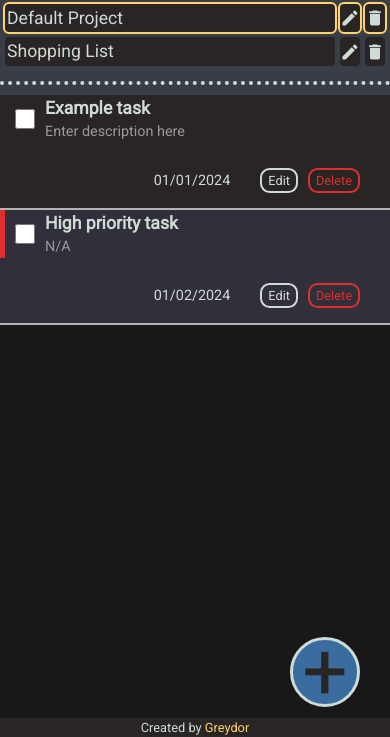
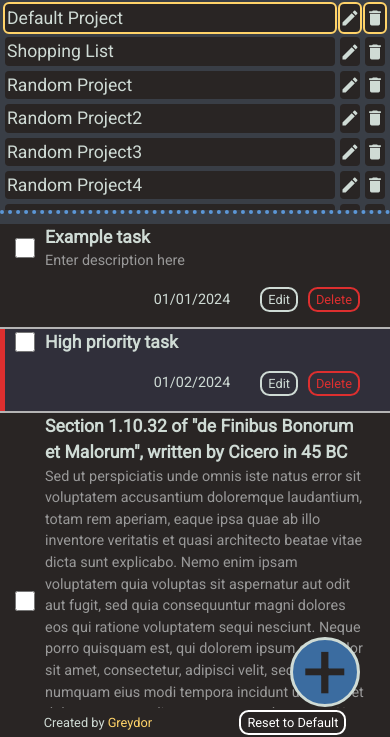
Before and after one commit to greydor/ToDo-List, a website built with webpack: page src/index.html in a window 390 px wide. Shown: the part 107-844 px from the top of the page. Built offline with nearby package versions, Linux system fonts and the light colour scheme.

Commit message:
Fix bugs for mobile ui

```diff
--- a/package.json
+++ b/package.json
@@ -11,6 +11,10 @@
   "license": "ISC",
   "devDependencies": {
     "css-loader": "^6.7.3",
+    "eslint": "^8.42.0",
+    "eslint-config-airbnb-base": "^15.0.0",
+    "eslint-config-prettier": "^8.8.0",
+    "eslint-plugin-import": "^2.27.5",
     "file-loader": "^6.2.0",
     "html-loader": "^4.2.0",
     "html-webpack-plugin": "^5.5.0",
--- a/src/css/styles.css
+++ b/src/css/styles.css
@@ -3,6 +3,7 @@
 :root {
     --dark: rgb(41, 37, 36);
     --light: rgb(207, 219, 213);
+    --light-accent-1: #5c97d7;
 }
 
 html {
@@ -25,7 +26,7 @@ ul {
 body {
     display: grid;
     grid-template-columns: 1fr 2fr;
-    grid-template-rows: 100px 1fr 1.5rem;
+    grid-template-rows: 100px 1fr auto;
     background-color: rgb(57, 62, 70);
     min-width: 320px;
 }
@@ -40,7 +41,7 @@ header {
 
 h1 {
     text-align: center;
-    border-bottom: solid 2px #3b6ca0;
+    border-bottom: solid 2px var(--light-accent-1);
     margin-bottom: 5px;
     font-size: 2rem;
     font-weight: bold;
@@ -257,7 +258,11 @@ h1 {
     padding: 0px 20px 0 0px;
     border-bottom: solid 2px rgb(180, 180, 180);
     color: var(--light);
-    flex-wrap:wrap
+}
+
+.task-info-container {
+    flex-wrap:wrap;
+    flex: 1
 }
 
 .task-date {
@@ -356,11 +361,12 @@ footer {
     background-color: var(--dark);
     color: var(--light);
     display: flex;
-    justify-content: center;
+    justify-content: space-around;
     align-items: center;
     font-size: .8rem;
     grid-column: 1 / 2;
     grid-row: -2 / -1;
+    padding: 2px 0;
 }
 
 .footer-text a {
@@ -374,6 +380,16 @@ footer {
     color: rgb(223, 47, 47)
 }
 
+.btn-reset {
+    border: solid white 2px;
+    color: white;
+    background-color: var(--dark);
+    border-radius: .6rem;
+    padding: 1px 6px;
+    font-size: .8rem;
+}
+
+
 @media (max-width: 800px) {
     body {
         display: flex;
@@ -385,15 +401,16 @@ footer {
     }
 
     .projects {
-        border-bottom: dotted 4px var(--light);
+        border-bottom: dotted 4px var(--light-accent-1);
         margin-bottom: 10px;
         padding-bottom: 10px;
+        max-height: 220px;
+        overflow-y: scroll;
     }
 
     .task-container {
         border-left: none;
-        flex: 1
-
+        flex: 1;
     }
 
     .form-add-task {
--- /dev/null
+++ b/src/footer.js
@@ -0,0 +1,16 @@
+import projectList from "./projectList";
+import { renderTaskList, hideTaskList } from "./renderTask";
+import { hideProjects, renderProjects, highlightActiveProject } from "./renderProjects"
+import { storeProjectList } from "./localDataStorage";
+
+const btnReset = document.querySelector(".btn-reset")
+btnReset.addEventListener("click", () => {
+  projectList.resetToDefault()
+  hideProjects();
+  renderProjects();
+  projectList.activeIndex = 0;
+  hideTaskList();
+  renderTaskList();
+  highlightActiveProject();
+  storeProjectList();
+})
--- a/src/index.html
+++ b/src/index.html
@@ -64,6 +64,7 @@
     </div>
     <footer>
       <div class="footer-text">Created by <a href="https://github.com/greydor">Greydor</a></div>
+      <button class="btn-reset">Reset to Default</button>
     </footer>
     <div class="overlay">
       <form action="/" class="form-add-task">
--- a/src/index.js
+++ b/src/index.js
@@ -1,4 +1,5 @@
 import formHandler from "./formHandler";
+import "./footer";
 import { renderTaskList } from "./renderTask";
 import {
     renderProjects,
--- a/src/projectList.js
+++ b/src/projectList.js
@@ -4,6 +4,7 @@ import taskList from "./taskList";
 import task from "./task";
 
 const projectList = (() => {
+
   const task1 = task(
     "Example task",
     "Enter description here",
@@ -11,30 +12,65 @@ const projectList = (() => {
     "Low",
     false
   );
-    const task2 = task(
-        "High priority task",
-        "N/A",
+  const task2 = task("High priority task", "", "01/02/2024", "High", false);
+  const task3 = task(
+    'Section 1.10.32 of "de Finibus Bonorum et Malorum", written by Cicero in 45 BC',
+    "Sed ut perspiciatis unde omnis iste natus error sit voluptatem accusantium doloremque laudantium, totam rem aperiam, eaque ipsa quae ab illo inventore veritatis et quasi architecto beatae vitae dicta sunt explicabo. Nemo enim ipsam voluptatem quia voluptas sit aspernatur aut odit aut fugit, sed quia consequuntur magni dolores eos qui ratione voluptatem sequi nesciunt. Neque porro quisquam est, qui dolorem ipsum quia dolor sit amet, consectetur, adipisci velit, sed quia non numquam eius modi tempora incidunt ut labore et dolore magnam aliquam quaerat voluptatem. Ut enim ad minima veniam, quis nostrum exercitationem ullam corporis suscipit laboriosam, nisi ut aliquid ex ea commodi consequatur?",
+    "01/02/2024",
+    "Low",
+    false
+  );
+  const task4 = task(
+    "Buy low, sell high",
+    "Get rich quick",
     "01/02/2024",
     "High",
     false
   );
 
-    const task3 = task("Buy fruit", "Apples, bananas, raspberries", "", "Low", true);
-    const task4 = task("Buy soap", "", "", "High", false);
+  const task5 = task(
+    "Buy fruit",
+    "Apples, bananas, raspberries",
+    "",
+    "Low",
+    true
+  );
+  const task6 = task("Buy soap", "", "", "High", false);
+  const task7 = task("Buy bread", "", "", "Low", false);
 
   const exampleTasks = taskList();
   exampleTasks.add(task1);
   exampleTasks.add(task2);
+  exampleTasks.add(task3);
+  exampleTasks.add(task4);
 
   const exampleTasks2 = taskList();
-    exampleTasks2.add(task3);
-    exampleTasks2.add(task4);
+  exampleTasks2.add(task5);
+  exampleTasks2.add(task6);
+  exampleTasks2.add(task7);
+
+  const exampleTasks3 = taskList();
+  exampleTasks3.add(task1);
+  exampleTasks3.add(task2);
+  exampleTasks3.add(task3);
+  exampleTasks3.add(task4);
+  exampleTasks3.add(task7);
+  exampleTasks3.add(task5);
+  exampleTasks3.add(task6);
 
   // List containing all projects
-    let projects = [
+  const defaultProjects = [
     { title: "Default Project", tasks: exampleTasks },
     { title: "Shopping List", tasks: exampleTasks2 },
+    { title: "Random Project", tasks: exampleTasks3 },
+    { title: "Random Project2", tasks: exampleTasks3 },
+    { title: "Random Project3", tasks: exampleTasks3 },
+    { title: "Random Project4", tasks: exampleTasks3 },
+    { title: "Random Project5", tasks: exampleTasks3 },
+    { title: "Random Project6", tasks: exampleTasks3 },
+    { title: "Random Project7", tasks: exampleTasks3 },
   ];
+  let projects = defaultProjects
 
   // Index of the currently selected project to display task for
   const activeIndex = 0;
@@ -64,11 +100,15 @@ const projectList = (() => {
     projects = [];
   }
 
+  function resetToDefault() {
+    projects = defaultProjects
+  }
+
   // Variable set to the index number of task being edited
   // Set to false if no project is being edited
   const taskEditIndex = false;
 
-    return { get, add, remove, reset, activeIndex, taskEditIndex };
+  return { get, add, remove, reset, resetToDefault, activeIndex, taskEditIndex };
 })();
 
 function activeProject() {
--- a/src/renderTask.js
+++ b/src/renderTask.js
@@ -120,14 +120,18 @@ function render(task, index) {
     const taskContainerLeft = document.createElement("div");
     taskContainerLeft.classList.add("flex-container");
     taskContainerLeft.classList.add("task-container-left");
-    taskContainerLeft.appendChild(taskPriority);
     taskContainerLeft.appendChild(taskCheckbox);
     taskContainerLeft.appendChild(taskContainerName);
 
+    const taskInfoContainer = document.createElement("div");
+    taskInfoContainer.classList.add("flex-container");
+    taskInfoContainer.classList.add("task-info-container");
 
+    taskInfoContainer.appendChild(taskContainerLeft);
+    taskInfoContainer.appendChild(taskContainerRight);
 
-    taskEl.appendChild(taskContainerLeft);
-    taskEl.appendChild(taskContainerRight);
+    taskEl.appendChild(taskPriority);
+    taskEl.appendChild(taskInfoContainer);
 
     // data-index matches the index of the task in taskList object
     taskEl.setAttribute("data-index", index);
```
Also changed, not shown: .eslintrc.json (added), dist/bundle.js, dist/index.html, 1 other file. Lines whose indentation alone changed are shown as unchanged.
